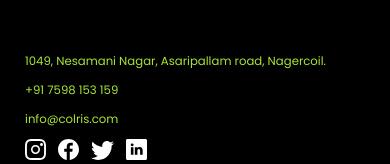
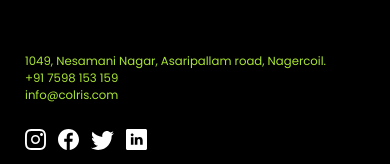
Before and after one commit to KarthickJack/colris, a React (Create React App) app: page / in a window 390 px wide. Shown: the part 1231-1395 px from the top of the page. Built offline with nearby package versions, Linux system fonts and the light colour scheme.

Commit message:
[siddharth] changes contact

```diff
--- a/src/App.css
+++ b/src/App.css
@@ -393,10 +393,24 @@ body {
   max-width: 12vw;
 }
 
+.bottom-text-para{
+  font-size: 1.5vw;
+}
+
+.foot-container{
+  margin-top: 25px;
+}
+
 
 @media (max-width: 768px) {
 
+  .bottom-text-para{
+    font-size: 1.5vw;
+  }
 
+  .foot-container{
+    margin-top: 25px;
+  }
   .explore-button>button{
 
      font-family: 'Franklin Gothic Medium', 'Arial Narrow', Arial, sans-serif;
@@ -423,8 +437,8 @@ body {
     /* padding: 50px; Add padding for spacing if needed */
     color: #A9E435;
 }
-.bottom-text>p{
-font-size: 3vw;
+.bottom-text-para{
+  font-size: 3vw;
 }
 .bottom-text>h6 {
   font-size: 6vw;
--- a/src/pages/reachUs.js
+++ b/src/pages/reachUs.js
@@ -9,10 +9,10 @@ const ReachUs = () => {
     <section id="`contact`" className='bottom-text'>
       <div class="line"></div>
     <h6>Colris Digital Private Ltd.</h6>
-      <p>1049, Nesamani Nagar, Asaripallam road, Nagercoil.</p>
-      <p>+91 7598 153 159</p>
-      <p>info@colris.com</p>
-      {/* <div className="foot-container"> */}
+      <div className='bottom-text-para'>1049, Nesamani Nagar, Asaripallam road, Nagercoil.</div>
+      <div className='bottom-text-para'>+91 7598 153 159</div>
+      <div className='bottom-text-para'>info@colris.com</div>
+      <div className="foot-container">
         {socialMedia.map((social, index) => (
           <img className='socials'
             key={social.id}
@@ -22,7 +22,7 @@ const ReachUs = () => {
             onClick={() => window.open(social.link)}
           />
         ))}
-      {/* </div> */}
+      </div>
   </section>);
 };
 
```
